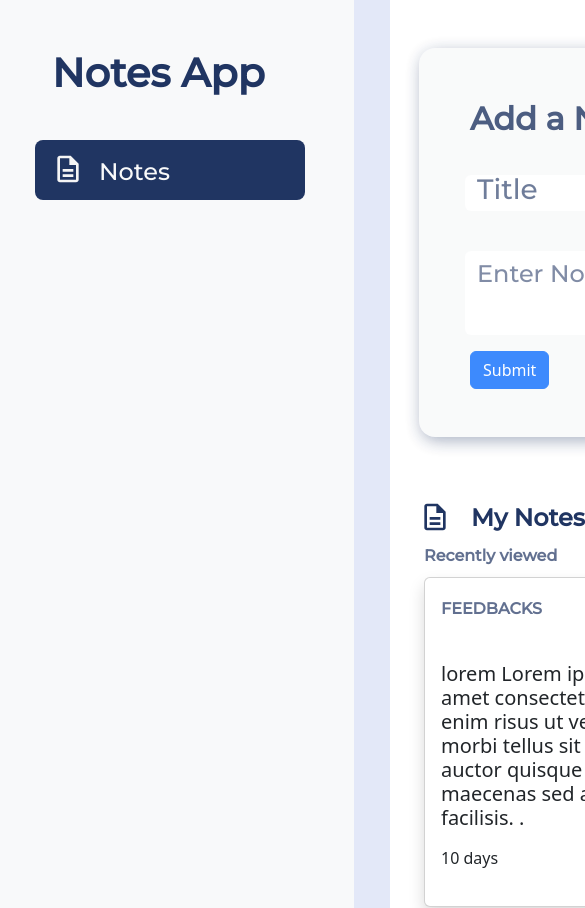
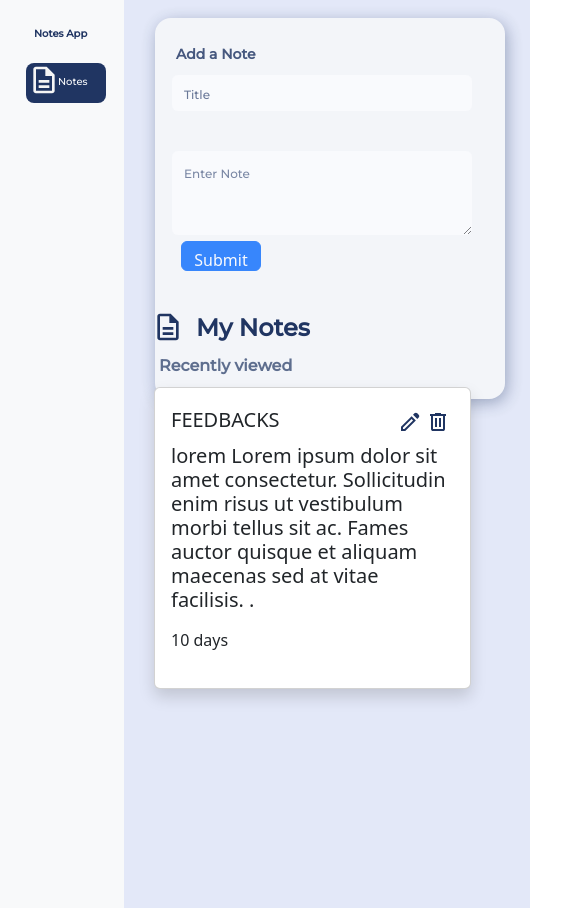
Before and after one commit to sivaprabhakar/notesapp, a React (Vite) app: page / in a window 390 px wide. Shown: the top 908 px of the page, 585 px wide, since content can reach past the window. Built offline with nearby package versions, Linux system fonts and the light colour scheme; a web font is replaced by a local one.

Commit message:
made some changes

```diff
--- a/src/App.jsx
+++ b/src/App.jsx
@@ -1,5 +1,5 @@
 import React from 'react';
-import SideBar from './components/SideBar';
+import SideBar from './components/Sidebar';
 import NotesArea from './components/NotesArea';
 import Notes from './components/Notes';
 
--- a/src/components/Notes.jsx
+++ b/src/components/Notes.jsx
@@ -1,32 +1,99 @@
-import React, { useContext } from 'react';
+import React ,{useContext}from 'react';
+
 import { NotesTaken } from '../context/NotesContext';
+import editIcon from '../assets/edit.svg';
+import deleteIcon from '../assets/delete.svg';
 
 function Notes() {
-  const { data } = useContext(NotesTaken);
+  const { data, setData, editIndex, setEditIndex } = useContext(NotesTaken);
+
+  const handleEdit = (index) => {
+    setEditIndex(index);
+  };
+
+  const handleDelete = (index) => {
+    const updatedData = data.filter((_, i) => i !== index);
+    setData(updatedData);
+  };
+
+  const handleInputChange = (e, i, field) => {
+    const updatedData = [...data];
+    updatedData[i][field] = e.target.value;
+    setData(updatedData);
+  };
 
   return (
     <div className="container-fluid">
       <div className="mb-4">
         <h4 className="mb-0 text-gray-800">My Notes</h4>
         <h6 className="mb-0 text-gray-800">Recently viewed</h6>
-        <div className="row each-note">
-          {Array.isArray(data) && data.map((e, i) => (
-            <div key={i} className="col-xl-3 col-md-6 mb-4 rec-view-card">
+        <div className="row">
+          {Array.isArray(data) &&
+            data.map((e, i) => (
+              <div key={i} className="col-sm-12 col-md-6 col-lg-4 col-xl-3">
                 <div className="card shadow h-100 py-1">
                   <div className="card-body">
-                  <div className="row no-gutters align-items-center">
-                    <div className="col mr-2">
                     <div className="text-xs font-weight-bold text-uppercase mb-1 d-flex justify-content-between">
-                        <h6>{e.title}</h6>
+                      {editIndex === i ? (
+                        <input
+                          onBlur={() => setEditIndex(null)}
+                          onChange={(event) => handleInputChange(event, i, 'title')}
+                          value={e.title}
+                          style={{
+                            border: 'none',
+                            backgroundColor: 'transparent',
+                            outline: 'none',
+                          }}
+                        />
+                      ) : (
+                        <h5
+                          onClick={() => setEditIndex(null)}
+                          style={{
+                            marginBottom: '0.5rem',
+                            cursor: 'pointer',
+                          }}
+                        >
+                          {e.title}
+                        </h5>
+                      )}
                       <div>
-                          <div className="mx" src="./src/assets/edit.svg" alt="edit"></div>
-                          <div className="mx-1" src="./src/assets/delete.svg" alt="delete"> </div>
+                        <img
+                          className="mx"
+                          src={editIcon}
+                          alt="edit"
+                          onClick={() => handleEdit(i)}
+                          style={{ cursor: 'pointer' }}
+                        />
+                        <img
+                          className="mx-1"
+                          src={deleteIcon}
+                          alt="delete"
+                          onClick={() => handleDelete(i)}
+                          style={{ cursor: 'pointer' }}
+                        />
                       </div>
                     </div>
-                      <div className="h5 mb-0 font-weight-bold text-gray-800">{e.note}</div>
+                    <div className="h5 mb-0 font-weight-bold text-gray-800">
+                      {editIndex === i ? (
+                        <textarea
+                          onBlur={() => setEditIndex(null)}
+                          onChange={(event) => handleInputChange(event, i, 'note')}
+                          value={e.note}
+                          style={{
+                            border: 'none',
+                            resize: 'none',
+                            width: '100%',
+                            backgroundColor: 'transparent',
+                            height: '140px',
+                            overflow: 'hidden',
+                            outline: 'none',
+                          }}
+                        />
+                      ) : (
+                        <p>{e.note}</p>
+                      )}
+                    </div>
                     <div className="my-3">{e.updatedBefore}</div>
-                    </div>
-                  </div>
                   </div>
                 </div>
               </div>
--- a/src/components/NotesArea.jsx
+++ b/src/components/NotesArea.jsx
@@ -2,24 +2,29 @@ import React, { useContext } from 'react';
 import { Button } from 'react-bootstrap';
 import { Formik } from 'formik';
 import { NotesTaken } from '../context/NotesContext';
+import editIcon from '../assets/edit.svg';
+import deleteIcon from '../assets/delete.svg';
 
 function NotesArea() {
   const { data, setData } = useContext(NotesTaken);
 
   return (
-    <div className="bg-light mx-4 mt-5 mb-5 static-top py-5 px-3" style={{ height: "fit-content" }}>
+    <div className="bg-light mt-5 mb-5 static-top py-5 px-3" style={{ minHeight: "fit-content" }}>
       <div className="row">
         <Formik
           initialValues={{
-            title: "",
-            note: ""
+            title: '',
+            note: ''
           }}
-          onSubmit={(values) => {
-            setData([...data, values]);
+          onSubmit={(values, { resetForm }) => {
+            if (values.title.trim() !== '' && values.note.trim() !== '') {
+              setData([...data, values]);
+              resetForm();
+            }
           }}
         >
-          {({ handleChange, handleBlur, handleSubmit }) => (
-            <form className="mr-auto ml-md-0 md-100 navbar-search " onSubmit={handleSubmit}>
+          {({ values, handleChange, handleBlur, handleSubmit }) => (
+            <form className="mr-auto ml-md-0 md-100 navbar-search" onSubmit={handleSubmit}>
               <h2>Add a Note</h2>
               <div className="mb-3">
                 <label htmlFor="exampleFormControlInput1" className="form-label"></label>
@@ -28,6 +33,7 @@ function NotesArea() {
                   className="form-control"
                   name="title"
                   id="exampleFormControlInput1"
+                  value={values.title}
                   onChange={handleChange}
                   onBlur={handleBlur}
                   placeholder="Title"
@@ -39,6 +45,7 @@ function NotesArea() {
                   className="form-control"
                   name="note"
                   id="exampleFormControlTextarea1"
+                  value={values.note}
                   onChange={handleChange}
                   onBlur={handleBlur}
                   rows="3"
--- a/src/components/SideBar.jsx
+++ b/src/components/SideBar.jsx
@@ -17,8 +17,8 @@ function SideBar() {
 <li className="nav-item active ">
     <a className="nav-link " href="index.html">
 
-        <span className="icon text-light">Notes<img className="mx-2"  />
-        </span></a>
+        <div className="icon text-light">Notes<img className="mx-2"  />
+        </div></a>
 </li>
 
 </div>
--- a/src/context/NotesContext.jsx
+++ b/src/context/NotesContext.jsx
@@ -1,6 +1,6 @@
-import React, { createContext, useState } from 'react';
+import React, {  useState } from 'react';
 
-export const NotesTaken = createContext();
+export const NotesTaken = React.createContext();
 
 function NotesContext({ children }) {
   const [data, setData] = useState([
@@ -10,9 +10,9 @@ function NotesContext({ children }) {
       updatedBefore: "10 days"
     },
   ]);
-
+  const [editIndex, setEditIndex] = useState(null);
   return (
-    <NotesTaken.Provider value={{ data, setData }}>
+    <NotesTaken.Provider value={{ data, setData, editIndex, setEditIndex }}>
       {children}
     </NotesTaken.Provider>
   );
--- a/src/index.css
+++ b/src/index.css
@@ -82,6 +82,7 @@ ul.navbar-nav{
 border: #F5F5F5 !important;
 position: relative;
 left:30px;
+
 width:900px !important;
 }
 .mr-auto h2{
@@ -166,3 +167,242 @@ left:-40px;
     top:-30px;
     left:-10px;
 }
+.edittext{
+    border: none;
+    height:160px;
+    width:280px;
+}
+
+
+
+/* Mobile (576px and below) */
+@media (max-width: 576px) {
+    /* Apply your mobile styles here */
+    /* For example: */
+    .sidebar-brand-text-bs-primary {
+        color: #203562;
+        font-family: 'Montserrat', sans-serif ;
+    font-size: 10px;
+    font-style: normal;
+    font-weight: 600;
+    line-height: 20.6px; /* 84% */
+    text-align: center;
+    padding:8px 2px;
+
+
+    }
+    .text-light{
+        color:  #fff !important;
+        font-family: 'Montserrat', sans-serif ;
+        font-size: 10px;
+        font-style: normal;
+        font-weight: 500;
+        line-height: 33.6px; /* 140% */
+        position: relative;
+        padding:0px 90px;
+        left:-70px;
+        top:-7px;
+        }
+        .text-bg-light {
+            width: 154px;
+            height: 1024px;
+            flex-shrink: 0;
+        }
+        .icon::before{
+            position: relative;
+             height:10px;
+            top:45px;
+            left:-30px;
+            content:url(assets/description.svg)!important;
+            background-size: 20px 20px !important;
+
+        }
+        .nav-item{
+            position: relative;
+            top:10px;
+            right:-10px;
+            display: flex;
+        width: 80px;
+        height:40px;
+        padding: 0px 12px;
+        flex-direction: column;
+        justify-content: center;
+        align-items: flex-start;
+        gap: 0px;
+        border-radius: 8px;
+        background: var(--accent, #203562);
+
+        }
+        .bg-light{
+            position: absolute;
+        top:-30px;
+        left:155px;
+            width:350px;
+        height: 266px;
+        flex-shrink: 0;
+        border-radius: 16px;
+        opacity: 0.8;
+        background: var(--Secondary, #F5F5F5);
+        box-shadow: 2px 4px 16px 0px rgba(32, 53, 98, 0.47);
+        }
+        ul.navbar-nav{
+            background: var(--Primary, #E3E8F8)!important;
+            width:530px;
+        }
+        .text-bg-light {
+            width: 124px;
+            height: 1024px;
+            flex-shrink: 0;
+        }
+        .container-fluid{
+            position: relative;
+            top:-260px;
+            left:200px;
+        }
+        .form-control{
+        border: #F5F5F5 !important;
+        position: relative;
+        left:30px;
+
+        width:900px !important;
+        }
+        .mr-auto h2{
+            color: var(--accent, #203562);
+
+        /* H1 */
+        font-family: Montserrat;
+        font-size: 14px;
+        font-style: normal;
+        font-weight: 600;
+        line-height: 44.8px; /* 140% */
+        padding:1px 15px;
+        position: relative;
+        top:-35px;
+        left:-10px;
+        }
+        #exampleFormControlInput1::placeholder{
+            color: var(--accent, #203562);
+        font-family: Montserrat;
+        font-size: 12px;
+        font-style: normal;
+        font-weight: 500;
+        line-height: 44.8px; /* 140% */
+        opacity: 0.8;
+
+        }
+        #exampleFormControlTextarea1::placeholder{
+            color: var(--accent, #203562);
+            opacity: 0.7;
+
+        font-family: Montserrat;
+        font-size: 12px;
+        font-style: normal;
+        font-weight: 500;
+        line-height: 33.6px; /* 140% */
+        }
+        button{
+            position: relative;
+            left:10px;
+            top:-80px;
+            width:80px;
+            height:30px;
+        }
+        .form-control{
+            border: #F5F5F5 !important;
+            position: relative;
+            left:1px;
+            top:-70px;
+            width:300px!important;
+        }
+        .card{
+            width: 317px;
+        height: 263px;
+        flex-shrink: 0;
+        border-radius: 16px;
+        background: var(--Secondary, #F5F5F5);
+        position: relative;
+        top:-180px;
+        left:-270px;
+        }
+        .mb-4 h4{
+            position: relative;
+            top:-200px;
+            left:-260px;
+            color: var(--accent, #203562);
+        font-family: Montserrat;
+        font-size: 24px;
+        font-style: normal;
+        font-weight: 600;
+        line-height: 33.6px; /* 140% */
+        }
+        h4.mb-0::before{
+            content:url(assets/description1.svg);
+            color:#203562 !important;
+            position: relative;
+            left:-12px;
+            top:7px;
+        }
+        .mb-4 h6{
+            color: var(--accent, #203562);
+        font-family: Montserrat;
+        font-size: 16px;
+        font-style: normal;
+        font-weight: 600;
+        line-height: 22.4px; /* 140% */
+        opacity: 0.7;
+        position: relative;
+        top:-190px;
+        left:-265px;
+        }
+        .mx::before{
+        content: url(assets/edit.svg);
+        position: relative;
+        left:-40px;
+        }
+        .mx-1::before{
+            content:url(assets/delete.svg);
+            position: relative;
+            top:-30px;
+            left:-10px;
+        }
+  }
+
+  /* Tablet (768px and above) */
+  @media (min-width: 576px) and (max-width: 768px) {
+    /* Apply your tablet styles here */
+    /* For example: */
+    .sidebar-brand-text-bs-primary {
+      /* Tablet-specific styles */
+    }
+    /* ...other tablet-specific styles */
+  }
+
+  /* Small Desktop (992px and above) */
+  @media (min-width: 768px) and (max-width: 992px) {
+    /* Apply your small desktop styles here */
+    /* For example: */
+    .sidebar-brand-text-bs-primary {
+      /* Small desktop-specific styles */
+    }
+    /* ...other small desktop-specific styles */
+  }
+
+  /* Large Desktop (1200px and above) */
+  @media (min-width: 992px) and (max-width: 1200px) {
+    /* Apply your large desktop styles here */
+    /* For example: */
+    .sidebar-brand-text-bs-primary {
+      /* Large desktop-specific styles */
+    }
+    /* ...other large desktop-specific styles */
+  }
+
+  /* Extra Large Desktop (1200px and above) */
+  @media (min-width: 1200px) {
+    /* Apply your extra large desktop styles here */
+    /* For example: */
+    .sidebar-brand-text-bs-primary {
+      /* Extra large desktop-specific styles */
+    }
+    /* ...other extra large desktop-specific styles */
+  }
```
Lines whose indentation alone changed are shown as unchanged.
